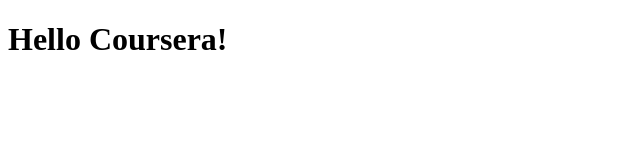
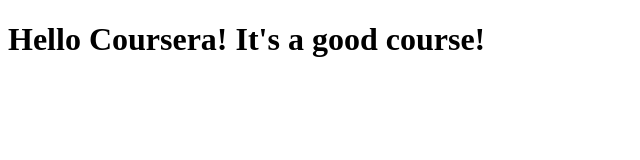
Before and after one commit to Jxai00/coursera-test, a plain HTML site: page site/index.html in a window 1280 px wide. Shown: the whole page, without its empty margins (0-640 px from the left). Drawn offline with Linux system fonts and the light colour scheme.

Commit message:
A little change

```diff
--- a/site/index.html
+++ b/site/index.html
@@ -6,6 +6,6 @@
     <title>Coursera Course</title>
 </head>
 <body>
-    <h1>Hello Coursera!</h1>
+    <h1>Hello Coursera! It's a good course!</h1>
 </body>
 </html>
```
